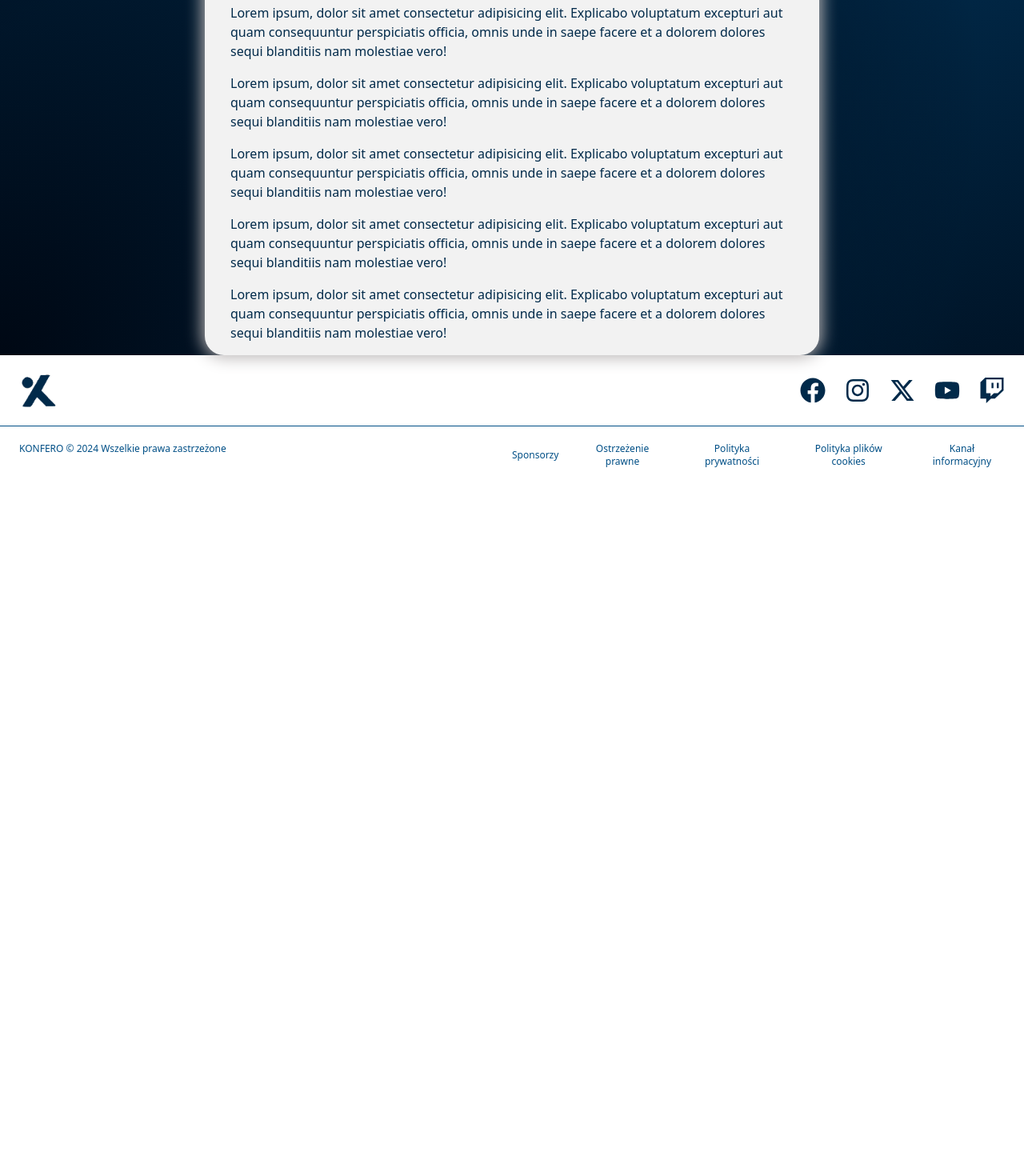
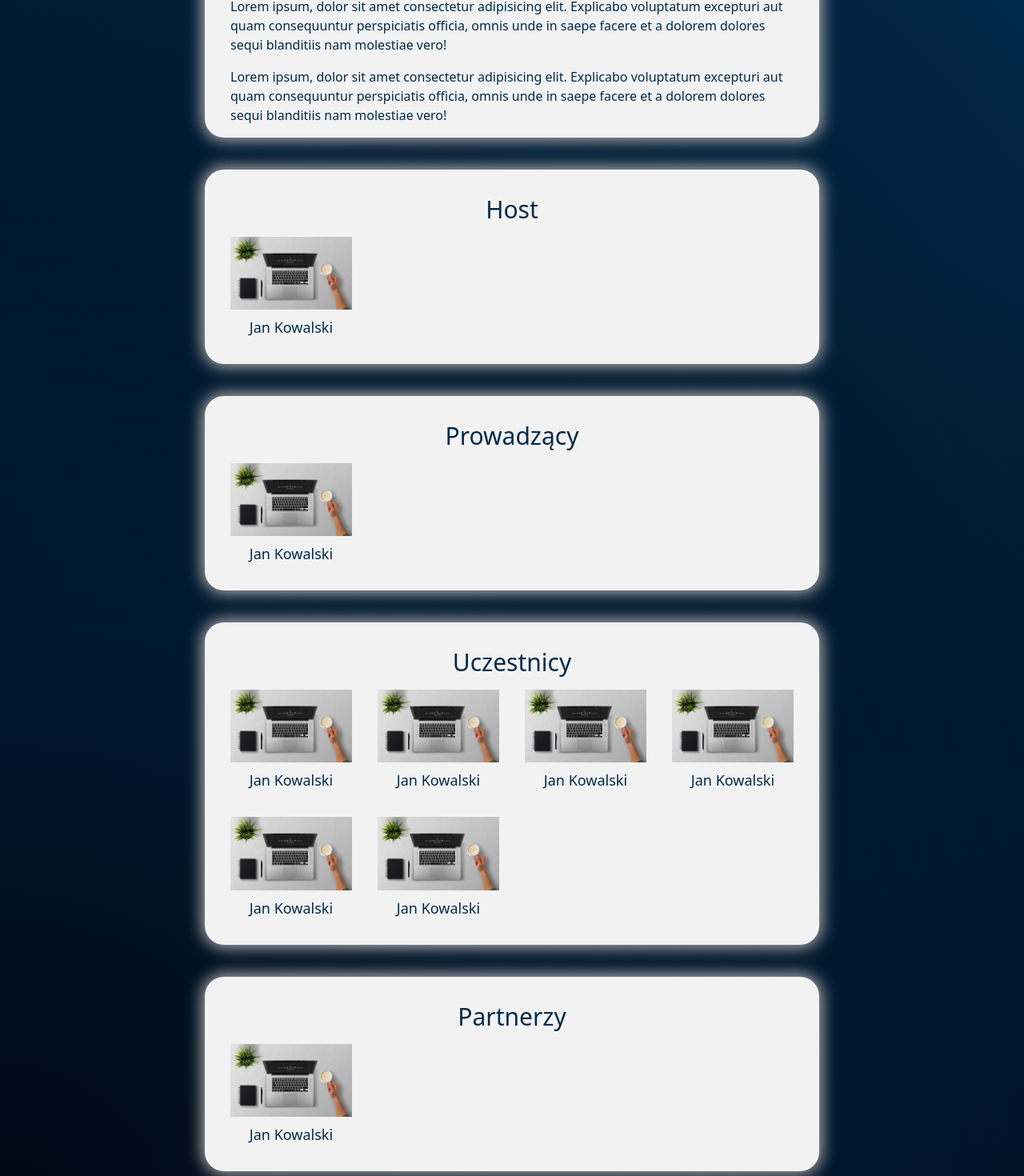
Before and after one commit to theImmortalCoders/konfero_frontend, a Next.js app: page /myconference/1 in a window 1280 px wide. Shown: the part 751-2221 px from the top of the page at 80% size. Before the commit the page ends 1356 px from the top, so only its background shows below. Built offline with nearby package versions, Linux system fonts and the light colour scheme; no server answers.

Commit message:
feat: #28 add Host, Users, Sponsors

```diff
--- a/src/app/(role_organizer)/myconference/[conferenceId]/page.tsx
+++ b/src/app/(role_organizer)/myconference/[conferenceId]/page.tsx
@@ -1,6 +1,7 @@
 import Page from "@/components/common/Page/Page";
 import Logo from "@/assets/home/laptop.jpg";
-import { BoxWithImage } from "@/components/common/Box/Box";
+import { Box, BoxWithImage } from "@/components/common/Box/Box";
+import Image from "next/image";
 
 export default function MyConferencePage({
   params,
@@ -10,12 +11,12 @@ export default function MyConferencePage({
   return (
     <Page>
       <BoxWithImage
-        className="text-darkblue w-[90%] lg:w-[60%]"
+        className="text-darkblue w-[90%] lg:w-[60%] mt-20 mb-5"
         src={Logo}
         alt={"Logo"}
       >
         <h1 className="w-full flex justify-center text-3xl">
-          MyConferencePage {params.conferenceId}
+          Tytuł {params.conferenceId} konferencji:
         </h1>
         <p className="text-1xl pt-4">
           Lorem ipsum, dolor sit amet consectetur adipisicing elit. Explicabo
@@ -35,31 +36,47 @@ export default function MyConferencePage({
           unde in saepe facere et a dolorem dolores sequi blanditiis nam
           molestiae vero!
         </p>
-        <p className="text-1xl pt-4">
-          Lorem ipsum, dolor sit amet consectetur adipisicing elit. Explicabo
-          voluptatum excepturi aut quam consequuntur perspiciatis officia, omnis
-          unde in saepe facere et a dolorem dolores sequi blanditiis nam
-          molestiae vero!
-        </p>
-        <p className="text-1xl pt-4">
-          Lorem ipsum, dolor sit amet consectetur adipisicing elit. Explicabo
-          voluptatum excepturi aut quam consequuntur perspiciatis officia, omnis
-          unde in saepe facere et a dolorem dolores sequi blanditiis nam
-          molestiae vero!
-        </p>
-        <p className="text-1xl pt-4">
-          Lorem ipsum, dolor sit amet consectetur adipisicing elit. Explicabo
-          voluptatum excepturi aut quam consequuntur perspiciatis officia, omnis
-          unde in saepe facere et a dolorem dolores sequi blanditiis nam
-          molestiae vero!
-        </p>
-        <p className="text-1xl pt-4">
-          Lorem ipsum, dolor sit amet consectetur adipisicing elit. Explicabo
-          voluptatum excepturi aut quam consequuntur perspiciatis officia, omnis
-          unde in saepe facere et a dolorem dolores sequi blanditiis nam
-          molestiae vero!
-        </p>
       </BoxWithImage>
+      <Box className="text-darkblue w-[90%] lg:w-[60%] mt-5 mb-5">
+        <h1 className="w-full flex justify-center text-3xl">Host</h1>
+        <div className="w-full grid-cols-4 grid gap-8 pt-4">
+          <People />
+        </div>
+      </Box>
+      <Box className="text-darkblue w-[90%] lg:w-[60%] mt-5 mb-5">
+        <h1 className="w-full flex justify-center text-3xl">Prowadzący</h1>
+        <div className="w-full grid-cols-4 grid gap-8 pt-4">
+          <People />
+        </div>
+      </Box>
+      <Box className="text-darkblue w-[90%] lg:w-[60%] mt-5 mb-5">
+        <h1 className="w-full flex justify-center text-3xl">Uczestnicy</h1>
+        <div className="w-full grid-cols-4 grid gap-8 pt-4">
+          <People />
+          <People />
+          <People />
+          <People />
+          <People />
+          <People />
+        </div>
+      </Box>
+      <Box className="text-darkblue w-[90%] lg:w-[60%] mt-5 mb-20">
+        <h1 className="w-full flex justify-center text-3xl">Partnerzy</h1>
+        <div className="w-full grid-cols-4 grid gap-8 pt-4">
+          <People />
+        </div>
+      </Box>
     </Page>
   );
 }
+
+function People() {
+  return (
+    <div className="w-full">
+      <Image src={Logo} alt={"Logo"} className="w-full h-auto" />
+      <span className="w-full flex justify-center pt-2 text-lg">
+        Jan Kowalski
+      </span>
+    </div>
+  );
+}
```
